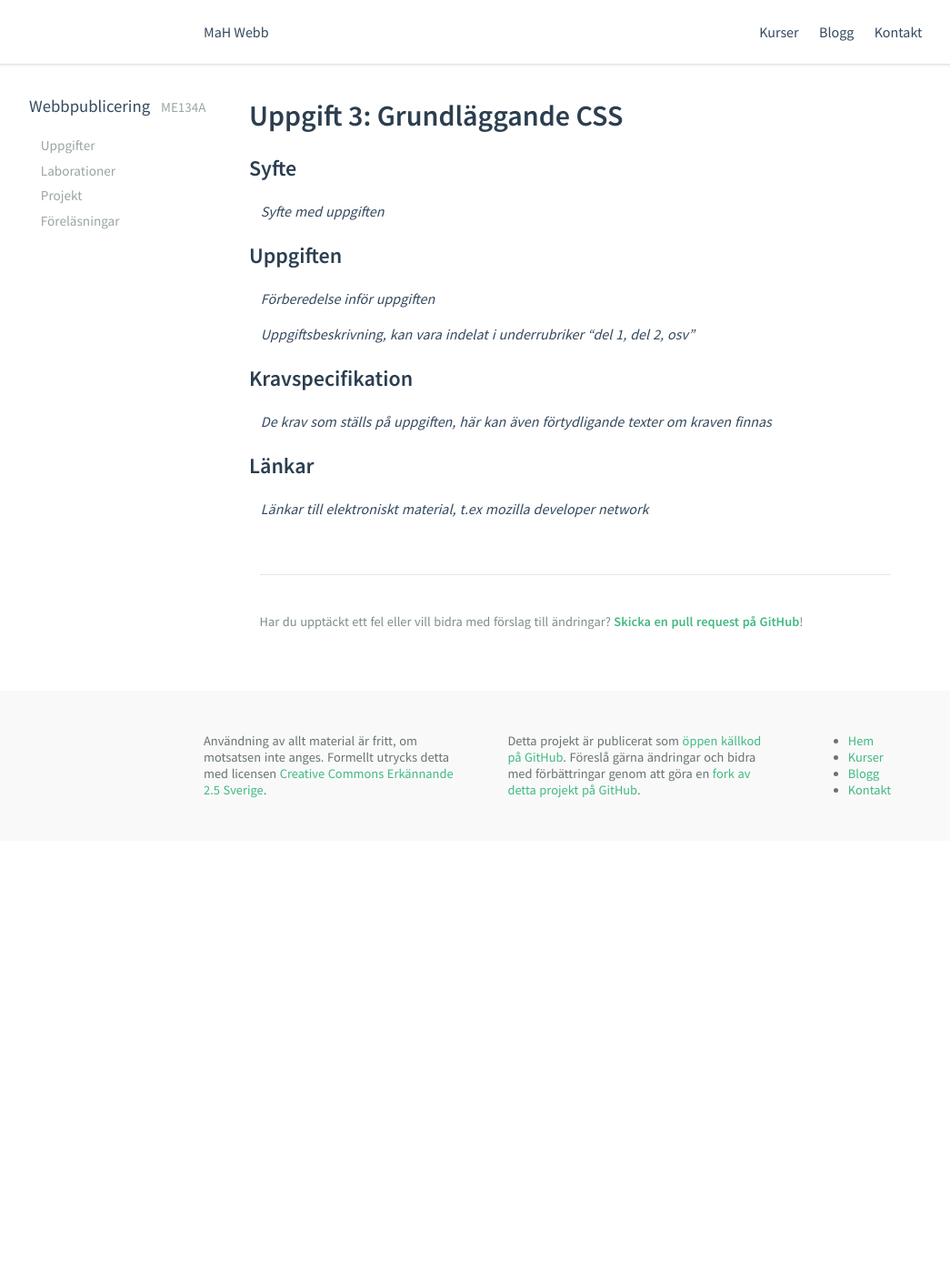
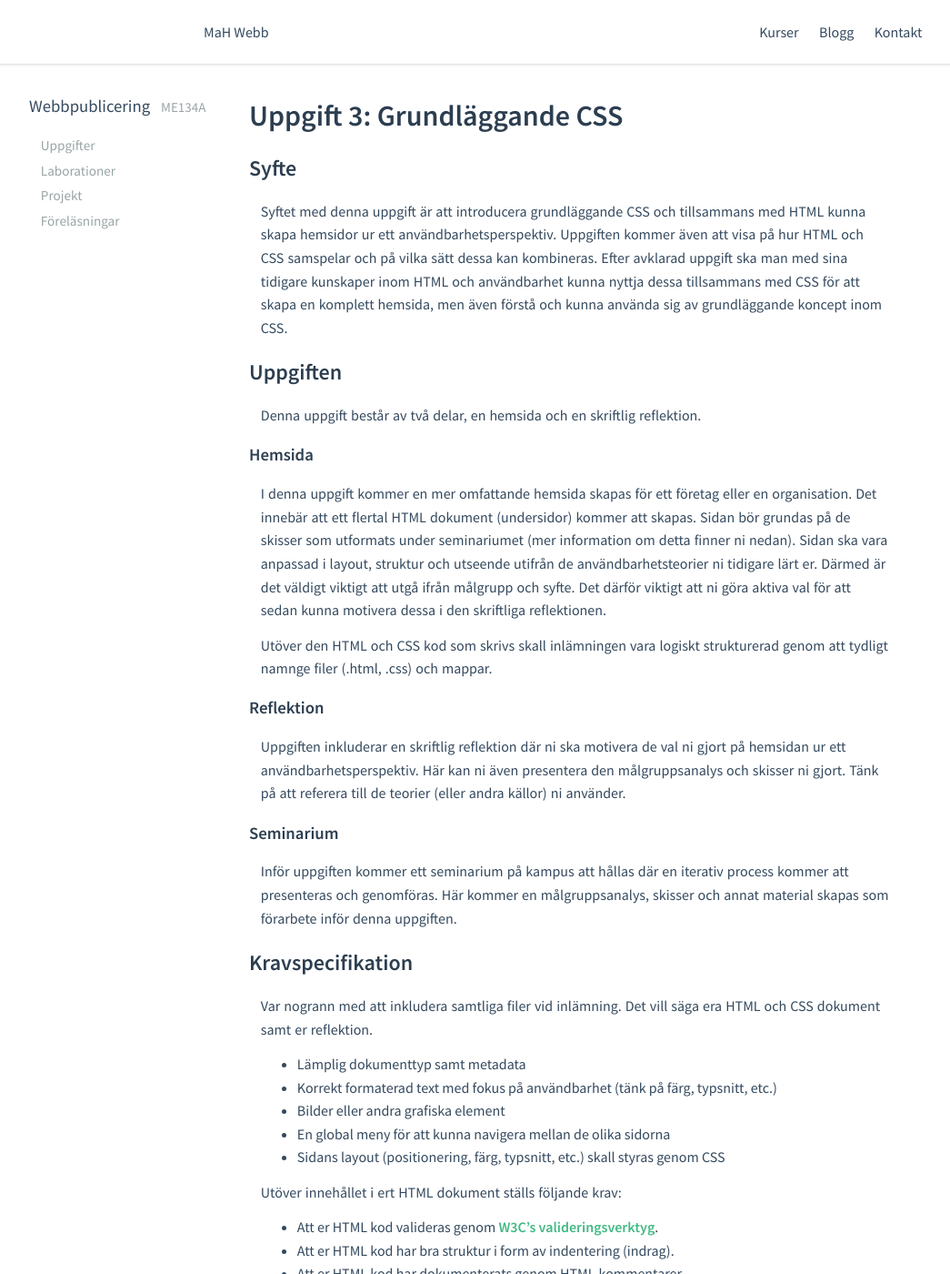
Before and after one commit to otabv/mah-webb.github.io, a Jekyll site: the page built from courses/me134a/assignments/U03.md, in a window 1280 px wide and 1400 px high. Shown: the whole window at 91% size, without its empty margins (16-1061 px from the left). Built offline with Jekyll 4.4.1, drawn with Linux system fonts in a browser that asks for light colours; some of the changed text lies outside the part shown.

Commit message:
added assignment 3 (rc)

```diff
--- a/courses/me134a/assignments/U03.md
+++ b/courses/me134a/assignments/U03.md
@@ -8,18 +8,67 @@ title: Grundläggande CSS
 
 ## Syfte
 
-_Syfte med uppgiften_
+Syftet med denna uppgift är att introducera grundläggande CSS och tillsammans med HTML kunna skapa hemsidor ur ett användbarhetsperspektiv. Uppgiften kommer även att visa på hur HTML och CSS samspelar och på vilka sätt dessa kan kombineras. Efter avklarad uppgift ska man med sina tidigare kunskaper inom HTML och användbarhet kunna nyttja dessa tillsammans med CSS för att skapa en komplett hemsida, men även förstå och kunna använda sig av grundläggande koncept inom CSS.
 
 ## Uppgiften
 
-_Förberedelse inför uppgiften_
+Denna uppgift består av två delar, en hemsida och en skriftlig reflektion.
 
-_Uppgiftsbeskrivning, kan vara indelat i underrubriker "del 1, del 2, osv"_
+### Hemsida
+
+I denna uppgift kommer en mer omfattande hemsida skapas för ett företag eller en organisation. Det innebär att ett flertal HTML dokument (undersidor) kommer att skapas. Sidan bör grundas på de skisser som utformats under seminariumet (mer information om detta finner ni nedan). Sidan ska vara anpassad i layout, struktur och utseende utifrån de användbarhetsteorier ni tidigare lärt er. Därmed är det väldigt viktigt att utgå ifrån målgrupp och syfte. Det därför viktigt att ni göra aktiva val för att sedan kunna motivera dessa i den skriftliga reflektionen.
+
+Utöver den HTML och CSS kod som skrivs skall inlämningen vara logiskt strukturerad genom att tydligt namnge filer (.html, .css) och mappar.
+
+### Reflektion
+
+Uppgiften inkluderar en skriftlig reflektion där ni ska motivera de val ni gjort på hemsidan ur ett användbarhetsperspektiv. Här kan ni även presentera den målgruppsanalys och skisser ni gjort. Tänk på att referera till de teorier (eller andra källor) ni använder.
+
+### Seminarium
+
+Inför uppgiften kommer ett seminarium på kampus att hållas där en iterativ process kommer att presenteras och genomföras. Här kommer en målgruppsanalys, skisser och annat material skapas som förarbete inför denna uppgiften.
 
 ## Kravspecifikation
 
-_De krav som ställs på uppgiften, här kan även förtydligande texter om kraven finnas_
+Var nogrann med att inkludera samtliga filer vid inlämning. Det vill säga era HTML och CSS dokument samt er reflektion.
+
+* Lämplig dokumenttyp samt metadata
+* Korrekt formaterad text med fokus på användbarhet (tänk på färg, typsnitt, etc.)
+* Bilder eller andra grafiska element
+* En global meny för att kunna navigera mellan de olika sidorna
+* Sidans layout (positionering, färg, typsnitt, etc.) skall styras genom CSS
+
+Utöver innehållet i ert HTML dokument ställs följande krav:
+
+* Att er HTML kod valideras genom [W3C's valideringsverktyg][validator].
+* Att er HTML kod har bra struktur i form av indentering (indrag).
+* Att er HTML kod har dokumenterats genom HTML-kommentarer.
+
+Den skriftliga inlämningen skall:
+
+* vara max två A4-sidor.
+* innehålla rubrik, namn och vilken kurs det gäller.
+* innehålla tydliga referenser och källförteckning utifrån ett valfritt referenssystem. Exempelvis [Oxford][oxford], [Harvard][harvard] eller [IEEE][ieee].
 
 ## Länkar
 
-_Länkar till elektroniskt material, t.ex mozilla developer network_
+* [Validator][validator] (det finns även för [CSS][css validator])
+* [Getting started with CSS][getting started]
+* [CSS referens][css ref]
+* [Dirtymarkup][dirtymarkup] (tjänst som korrigerar indentering, funkar även för CSS)
+* [CSS Positioning 101][a list apart]
+* [The Magic of CSS][magic of css] (rekommenderas starkt!)
+* [Specificity][specificity] och för att [räkna ut specificity][specificity calculator]
+
+[css validator]: http://jigsaw.w3.org/css-validator/
+[css ref]: https://developer.mozilla.org/en-US/docs/Web/CSS/Reference
+[getting started]: https://developer.mozilla.org/en-US/docs/Web/Guide/CSS/Getting_started
+[validator]: http://validator.w3.org
+[dirtymarkup]: http://www.dirtymarkup.com/
+[ieee]: http://www.ieee.org/documents/ieeecitationref.pdf
+[oxford]: http://www.ub.umu.se/skriva/skriva-referenser/referenser-oxford
+[harvard]: http://www.ub.umu.se/skriva/skriva-referenser/referenser-harvard
+[specificity]: https://developer.mozilla.org/en-US/docs/Web/CSS/Specificity
+[specificity calculator]: http://specificity.keegan.st/
+[a list apart]: http://alistapart.com/article/css-positioning-101/
+[magic of css]: http://adamschwartz.co/magic-of-css/
```
